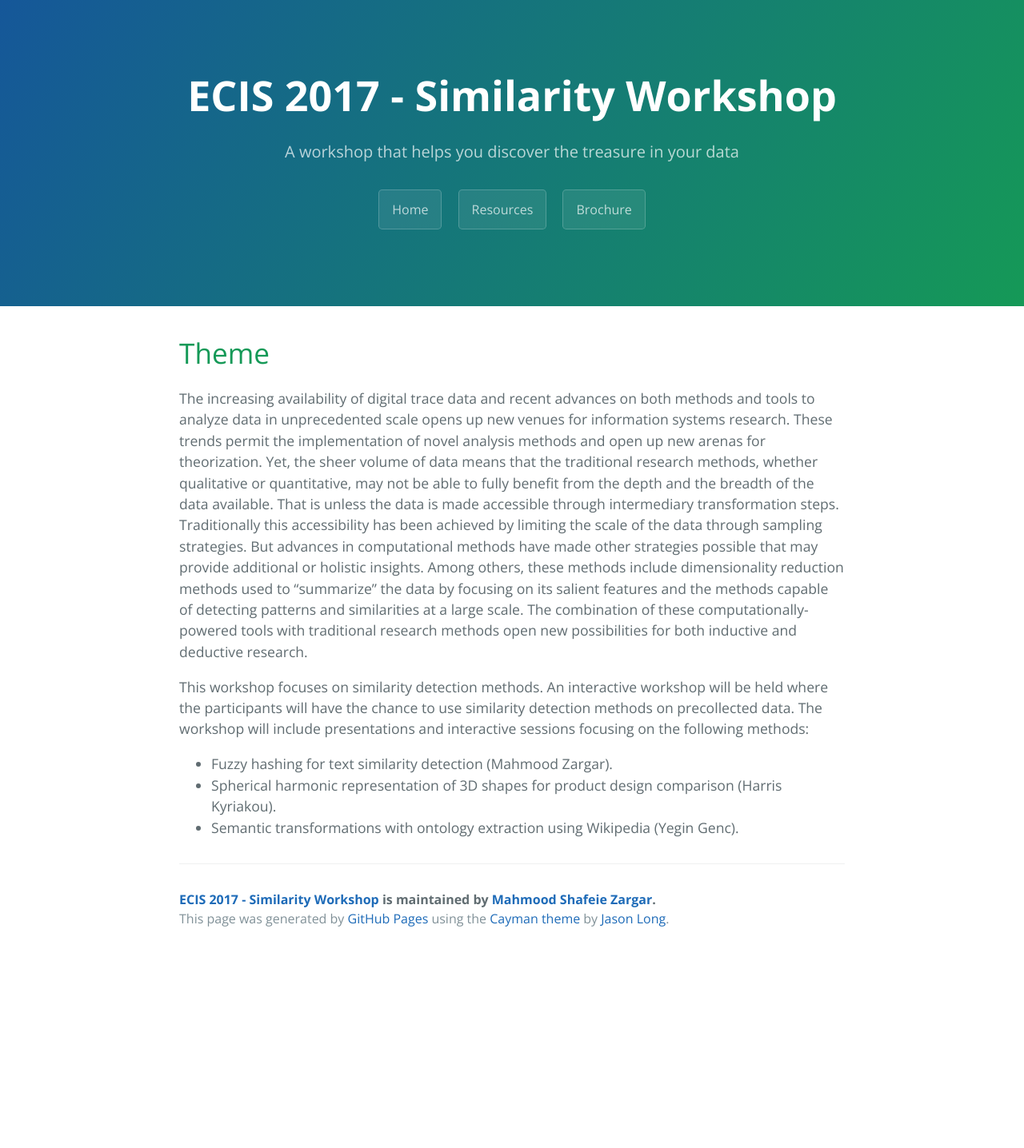
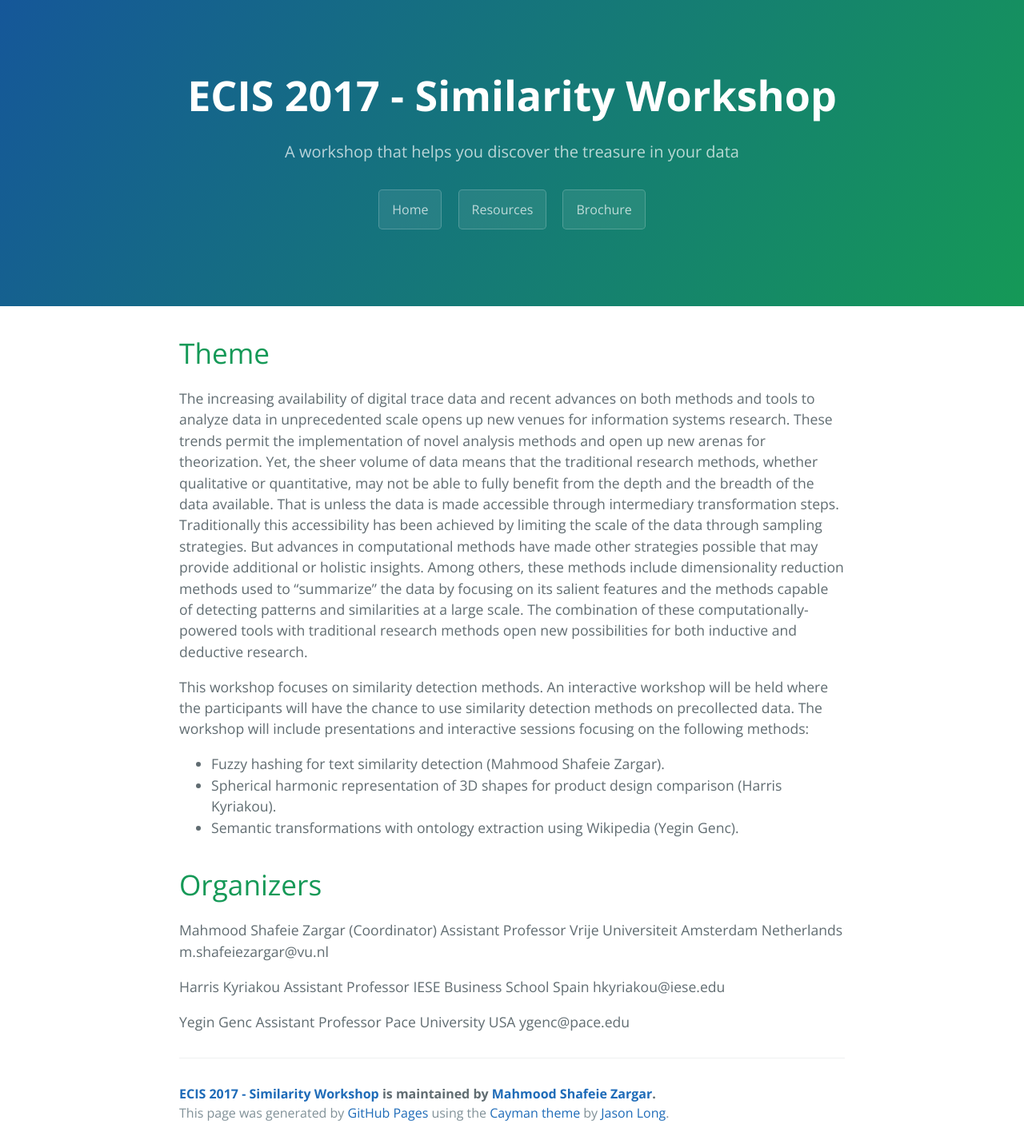
Before and after one commit to retrography/similarity-workshop, a Jekyll site: the page built from index.md, in a window 1280 px wide. Shown: the whole page at 80% size. Built offline with Jekyll 4.4.1, drawn with Linux system fonts in a browser that asks for light colours; before the commit the page ends 1193 px from its top, so only the background shows below that.

Commit message:
Update index.md

```diff
--- a/index.md
+++ b/index.md
@@ -11,6 +11,27 @@
 
 This workshop focuses on similarity detection methods. An interactive workshop will be held where the participants will have the chance to use similarity detection methods on precollected data. The workshop will include presentations and interactive sessions focusing on the following methods:
 
-- Fuzzy hashing for text similarity detection (Mahmood Zargar).
+- Fuzzy hashing for text similarity detection (Mahmood Shafeie Zargar).
 - Spherical harmonic representation of 3D shapes for product design comparison (Harris Kyriakou).
 - Semantic transformations with ontology extraction using Wikipedia (Yegin Genc).
+
+Organizers
+==========
+
+Mahmood Shafeie Zargar (Coordinator)
+Assistant Professor
+Vrije Universiteit Amsterdam
+Netherlands
+m.shafeiezargar@vu.nl
+
+Harris Kyriakou
+Assistant Professor
+IESE Business School
+Spain
+hkyriakou@iese.edu
+
+Yegin Genc
+Assistant Professor
+Pace University
+USA
+ygenc@pace.edu
```
